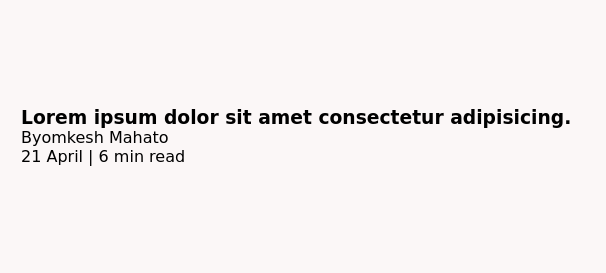
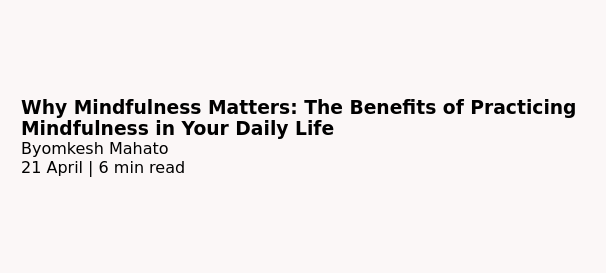
Before and after one commit to byomkesh03/Responsive-Blog-Template, a plain HTML site: page index.html in a window 1280 px wide. Shown: the part 1406-1679 px from the top of the page, 457-1063 px from the left. Drawn offline with Linux system fonts and the light colour scheme; a web font is replaced by a local one.

Commit message:
updated blogpost name

```diff
--- a/index.html
+++ b/index.html
@@ -117,7 +117,7 @@
             </div>
             <div class="home-article-content font1">
                 <a href="/blogpost.html">
-                    <h3>Lorem ipsum dolor sit amet consectetur adipisicing.</h3>
+                    <h3>Why Mindfulness Matters: The Benefits of Practicing Mindfulness in Your Daily Life</h3>
                 </a>
 
                 <div>Byomkesh Mahato</div>
```
